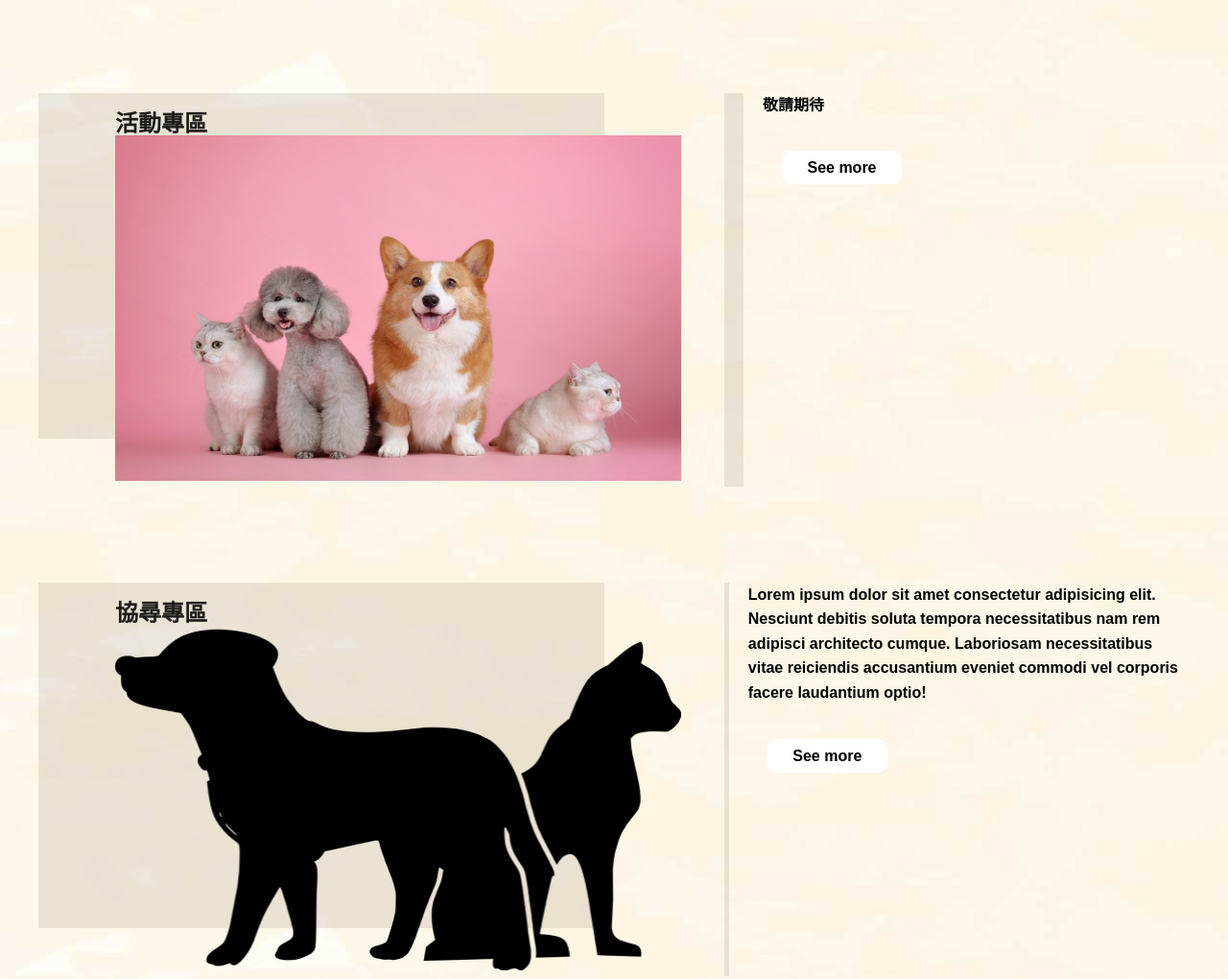
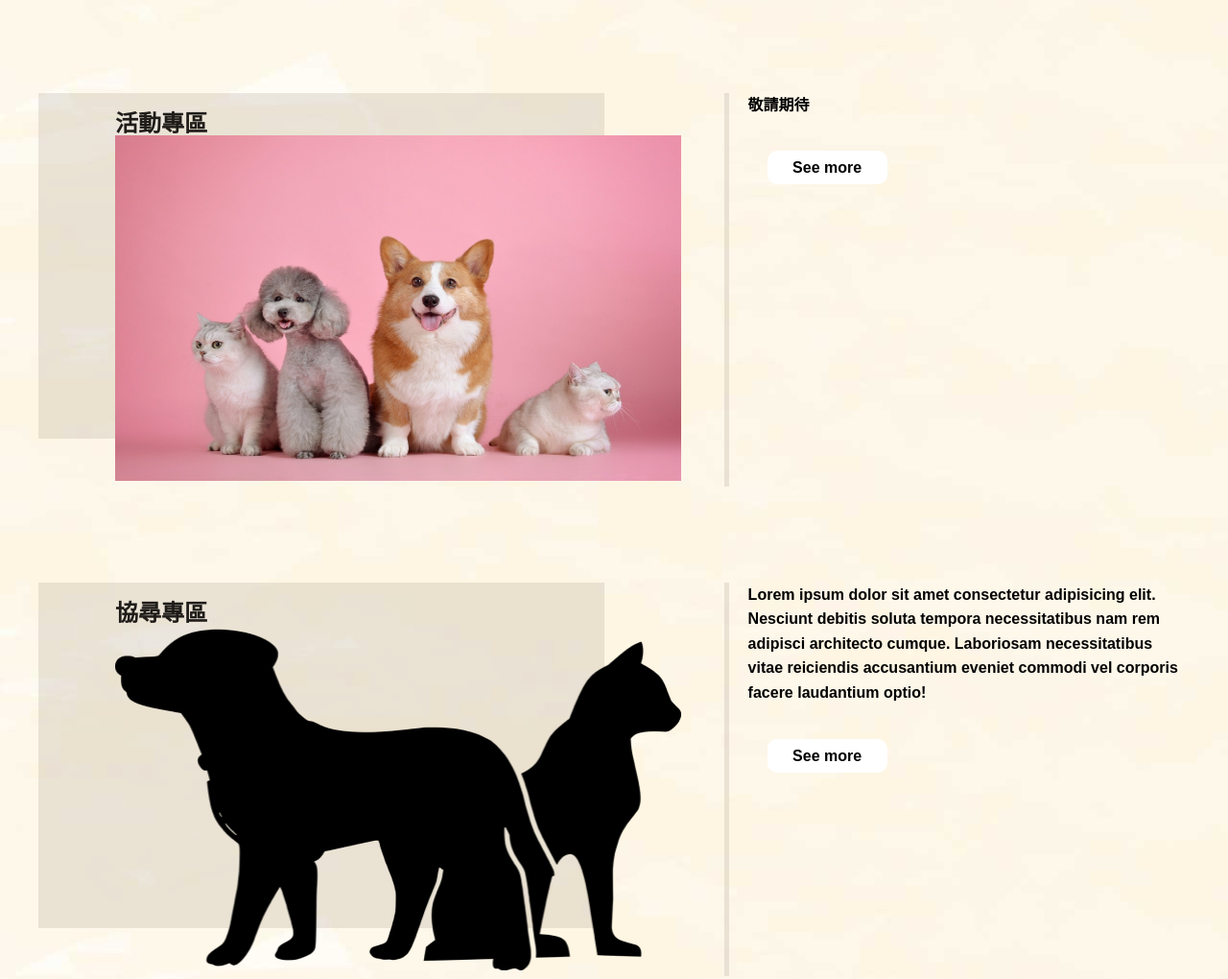
Before and after one commit to bbn718/22_project, a plain HTML site: page news.html in a window 1280 px wide. Shown: the part 729-1749 px from the top of the page at 96% size. Drawn offline with Linux system fonts and the light colour scheme.

Commit message:
修改news.css右側的div

```diff
--- a/css/news.css
+++ b/css/news.css
@@ -101,6 +101,7 @@ body{
     margin: 0 auto;
     margin-top: 100px;
     display: flex;
+    justify-content: space-between;
 }
 
 .news .rectangle{
@@ -130,7 +131,7 @@ body{
 
 .news .vertical_line{
     display: block;
-    width: 20px;
+    width: 5px;
     height: 410px;
     background-color: #9D8E7E;
     opacity: .2;
@@ -139,6 +140,7 @@ body{
 
 .news .news_right{
     margin-left: 20px;
+    width: 500px;
 }
 
 .news .news_right h2{
```
